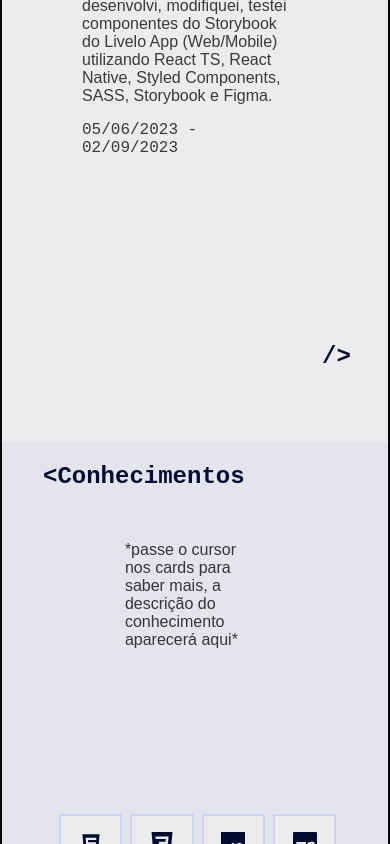
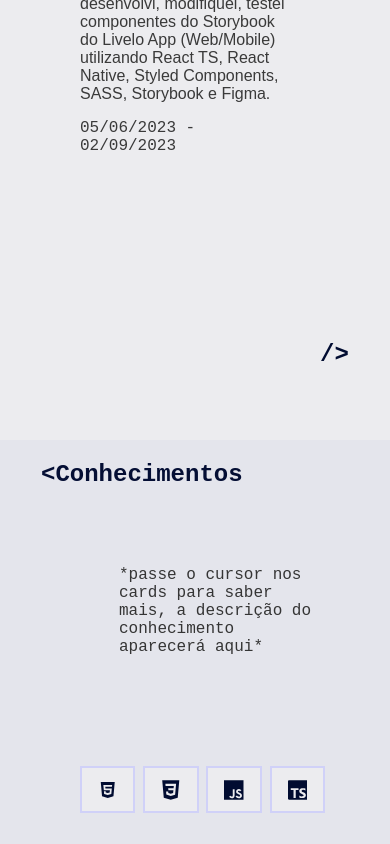
Before and after one commit to lucascmpos/portfolio, a React (Vite) app: page / in a window 390 px wide. Shown: the part 2888-3732 px from the top of the page. Built offline with nearby package versions, Linux system fonts and the light colour scheme; a web font is replaced by a local one.

Commit message:
fix: fixed some bugs in knowledge component and texts

```diff
--- a/styles/components/About.sass
+++ b/styles/components/About.sass
@@ -56,7 +56,7 @@
                 border: 2px solid #080808
 
 
-    &:hover
+        &:hover
             border: 2px solid #080808
 
     .fim
@@ -91,7 +91,7 @@
                 border: 2px solid #080808
 
 
-    &:hover
+        &:hover
             border: 2px solid #080808
 
 .fim
--- a/styles/components/Knowl.sass
+++ b/styles/components/Knowl.sass
@@ -1,7 +1,17 @@
 @import url('https://fonts.googleapis.com/css2?family=Signika+Negative&display=swap')
 @import '../variables'
 
-
+.knowl
+  width: 100%
+  max-height: 1%
+  .conhecimentos-container
+  flex: 1
+  padding: 5rem
+  max-width: 91.6%
+  max-height: 1%
+  .desc
+      margin-left: 14rem
+      width: 80%
 .começo-con
   margin-left: 11vw
   max-height: 100%
@@ -11,11 +21,8 @@
   font-family: 'Source Code Pro', monospace
   margin-left: 80vw
 
-.conhecimentos-container
-  flex: 1
-  padding: 5rem
-  max-width: 100%
-  max-height: 0%
+
+
 
   p
     font-family: 'Signika Negative', sans-serif
@@ -28,23 +35,28 @@
 
 .cards
   margin-right: 16vw
-  margin-top: -5vw
+  margin-top: 1vw
   margin-bottom: 3vw
   display: grid
   grid-template-columns: repeat(4, 6vw)
-  gap: 3vw
+  gap: 1vw
   justify-content: flex-end
   font-family: 'Signika Negative', sans-serif
+  max-height: 1%
 
   .card
     font-size: 8rem
     padding: 1rem
-    width: 7vw
-    height: 7vw
+    width: 3vw
+    height: 3vw
     border: 2px solid var(--secbackground-color-light) // Usando a variável para a cor da borda
     display: flex
     justify-content: center
     transition: border 0.3s
+
+    svg
+      font-size: 5rem
+      margin-top: -0.6rem
 
 
 
@@ -86,25 +98,19 @@
   .knowl
     display: flex
     flex-direction: column
-    height: 240vw
+    max-height: 150vw
+    .conhecimentos-container
+      max-height: 1%
+    .desc
+        margin-left: 10vw
+        width: 50vw
+        max-height: 2vw
+        margin-top: 20vw
 
-    p
-        width: 100%
-    .descricao-conhecimentos
-        width: 90vw
-    .desc
-        width: 30vw
+    .card
+      font-size: 1.5rem
 
-    .cards
-      gap: 3rem
-      padding: 0
-      margin-top: 70vw
-      margin-left: 55vw
-    .card
-      min-width: 2vw
-      min-height: 5vw
-      font-size: 1.5rem
-      margin: 0
+
 
 
   .começo-con
@@ -113,4 +119,17 @@
     margin-left: -10vw
     padding: 0
   .fim-con
+    margin-top: 10vw
     margin-left: 65vw
+
+  .knowl .cards
+    gap: 2.5rem
+    margin-right: 9rem
+    margin-top: 12rem
+
+  .knowl .card
+    width: 5vw
+    heigth: 4vw
+  .cards .card svg
+    font-size: 2rem
+    width: 100%
--- a/styles/components/Projects.sass
+++ b/styles/components/Projects.sass
@@ -24,7 +24,6 @@
             border: 2px solid #BDC0D6
             border-radius: 15px
         p
-            color: #c7c7c7
         .texto
             color: black
         .overlay
```
